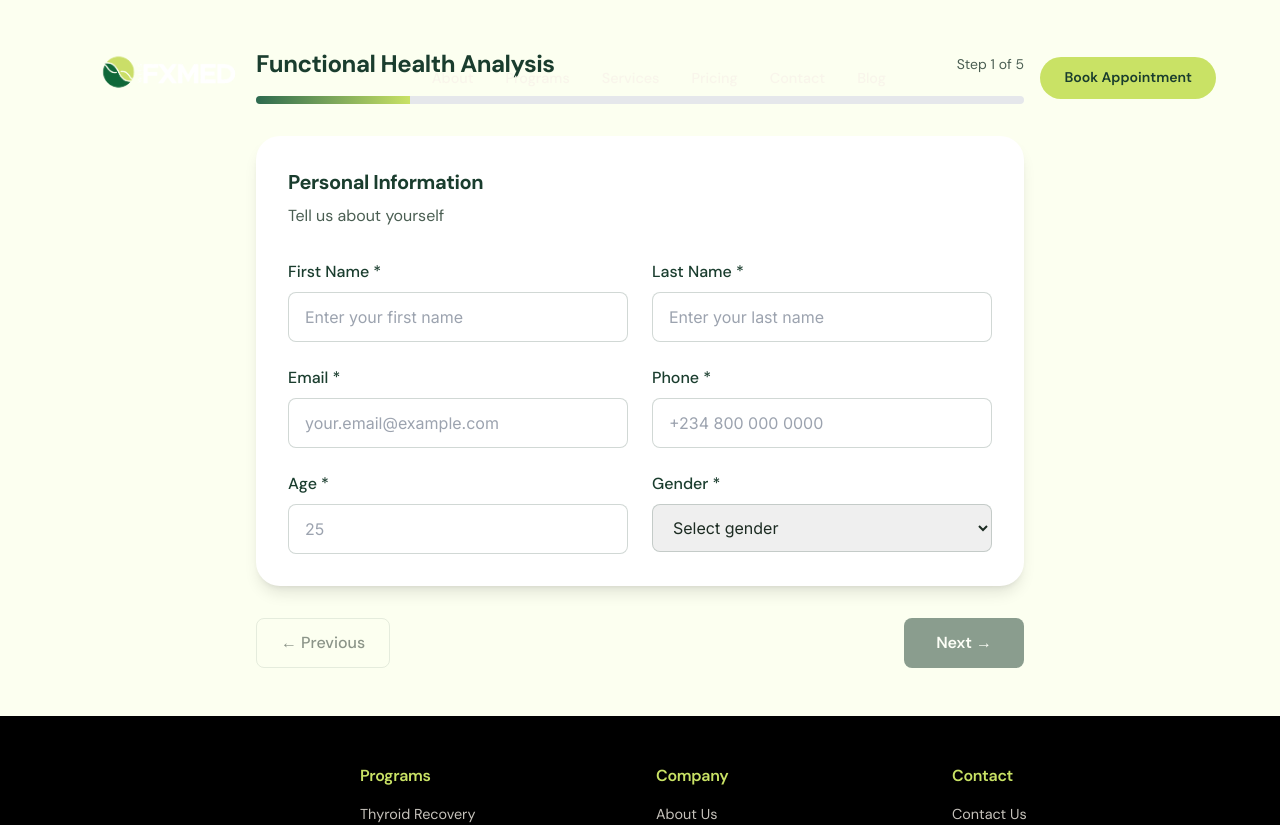
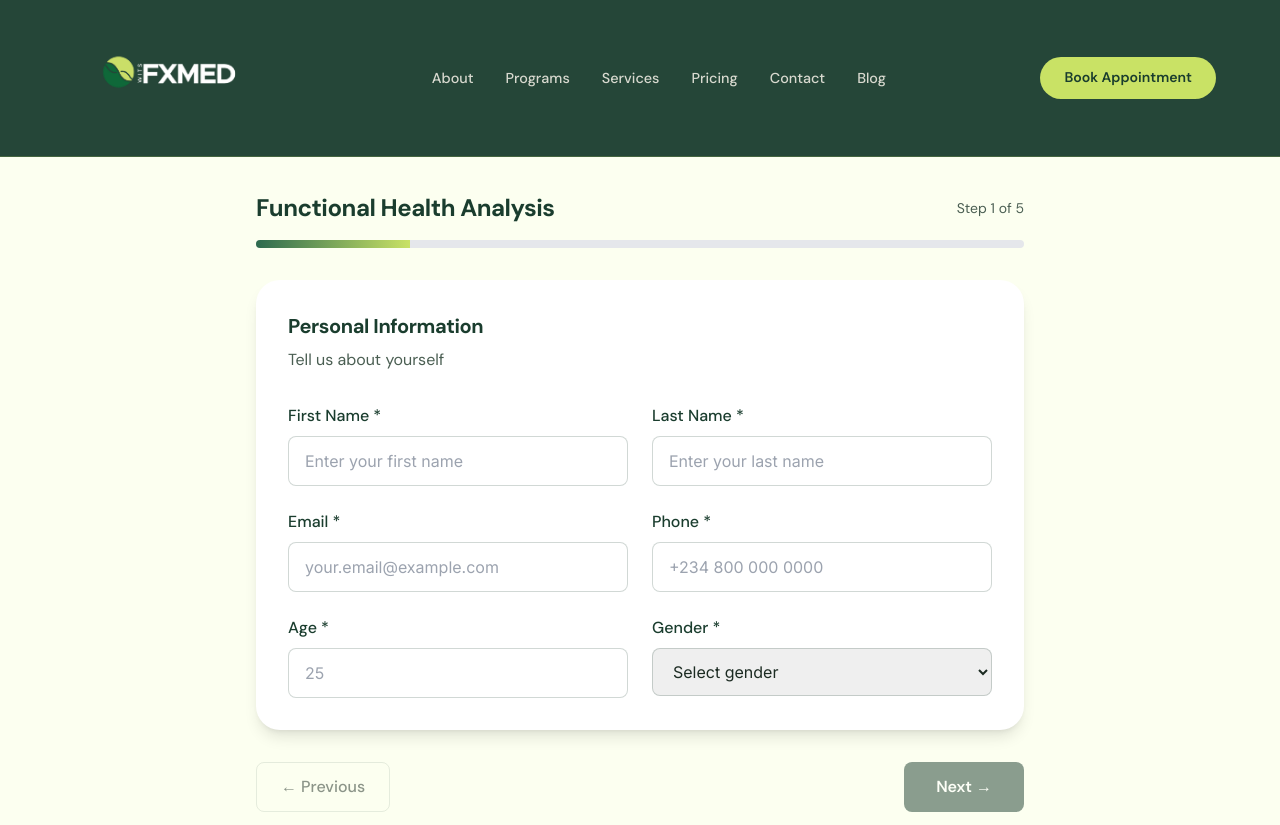
Before and after one commit to WellnessWits/fxmed, a Next.js app: page /functional-health-analysis/form in a window 1280 px wide. Shown: the top 825 px of the page. Built offline with nearby package versions, Linux system fonts and the light colour scheme.

Commit message:
Update functional health analysis form page
- Move form content down to prevent overlap with navigation (pt-48)
- Change navigation bar background to green on form page
- Change final submit button text to 'Submit Request'

```diff
--- a/app/functional-health-analysis/form/page.tsx
+++ b/app/functional-health-analysis/form/page.tsx
@@ -455,7 +455,7 @@ export default function FunctionalHealthAnalysisForm() {
     <div className="min-h-screen bg-[#FCFFF0]">
       <Navigation />
 
-      <div className="max-w-4xl mx-auto px-[5%] py-12">
+      <div className="max-w-4xl mx-auto px-[5%] pt-48 pb-12">
         {/* Progress Bar */}
         <div className="mb-8">
           <div className="flex justify-between items-center mb-4">
@@ -504,7 +504,7 @@ export default function FunctionalHealthAnalysisForm() {
               disabled={!validateSection()}
               className="px-8 py-3 rounded-lg bg-green-deep text-white font-dm-sans font-semibold transition-all hover:bg-green-700 disabled:opacity-50 disabled:cursor-not-allowed"
             >
-              Submit Analysis
+              Submit Request
             </button>
           ) : (
             <button
--- a/components/Navigation.tsx
+++ b/components/Navigation.tsx
@@ -22,6 +22,7 @@ export default function Navigation() {
 
   const isBlogPage = pathname?.startsWith('/blog')
 const isHealthAssessmentPage = pathname === '/health-assessment'
+const isFunctionalHealthFormPage = pathname === '/functional-health-analysis/form'
 
   const toggleMobileMenu = () => {
     setIsMobileMenuOpen(!isMobileMenuOpen)
@@ -34,7 +35,7 @@ const isHealthAssessmentPage = pathname === '/health-assessment'
   return (
     <>
       <nav className={`fixed top-0 w-full z-50 transition-all duration-300 ${
-        isScrolled || isHealthAssessmentPage
+        isScrolled || isHealthAssessmentPage || isFunctionalHealthFormPage
           ? 'bg-green-deep/95 backdrop-blur-md border-b border-gold/20'
           : 'bg-transparent'
       }`}>
```
